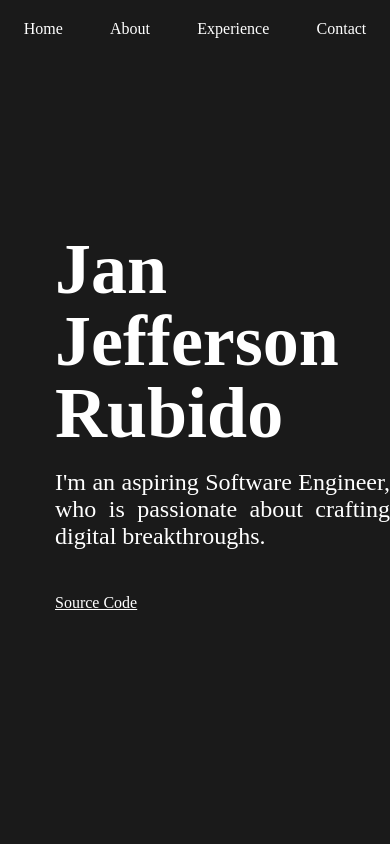
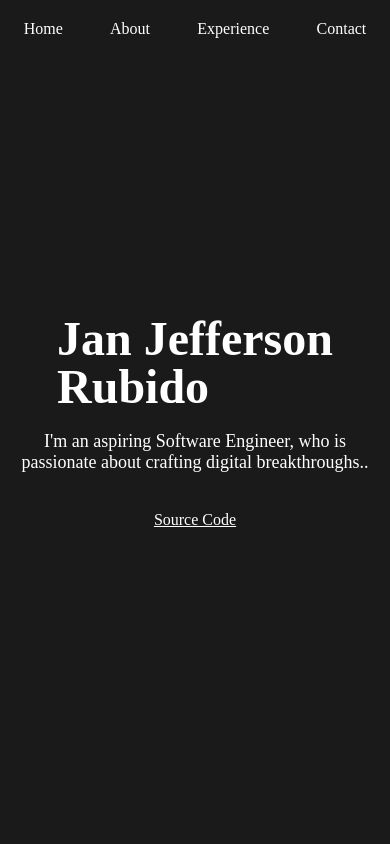
Before and after one commit to jezmoe/Portfolio-Website, a Vue app in the folder frontend/: page / in a window 390 px wide. Shown: the top 844 px of the page. Built offline with nearby package versions, Linux system fonts and the light colour scheme.

Commit message:
V3.52 Formatting text on IOS devices

```diff
--- a/frontend/src/components/HomeSection.vue
+++ b/frontend/src/components/HomeSection.vue
@@ -5,7 +5,7 @@
       <h1>Jan Jefferson</h1>
       <h1>Rubido</h1>
     </div>
-    <p class="subtitle">I'm an aspiring Software Engineer, who is passionate about crafting digital breakthroughs.</p>
+    <p class="subtitle">I'm an aspiring Software Engineer, who is passionate about crafting digital breakthroughs..</p>
     <a href="https://github.com/jezmoe/Portfolio-Website/tree/main" target="_blank" class="source-code-link">Source Code</a>
   </div>
 </template>
@@ -49,4 +49,23 @@ export default {
   margin-top: 20px;
   display: inline-block;
 }
+
+/* Media query for smaller devices */
+@media (max-width: 768px) {
+  .home-section {
+    align-items: center; /* Center the items on smaller screens */
+    padding-left: 20px; /* Reduce padding for smaller screens */
+    padding-right: 20px; /* Add right padding for symmetry */
+  }
+
+  .name h1 {
+    font-size: 48px; /* Smaller font size for names on mobile */
+  }
+
+  .subtitle {
+    font-size: 18px; /* Smaller font size for subtitles on mobile */
+    text-align: center; /* Center align the subtitle */
+    max-width: 100%; /* Use full width for the subtitle */
+  }
+}
 </style>
```
